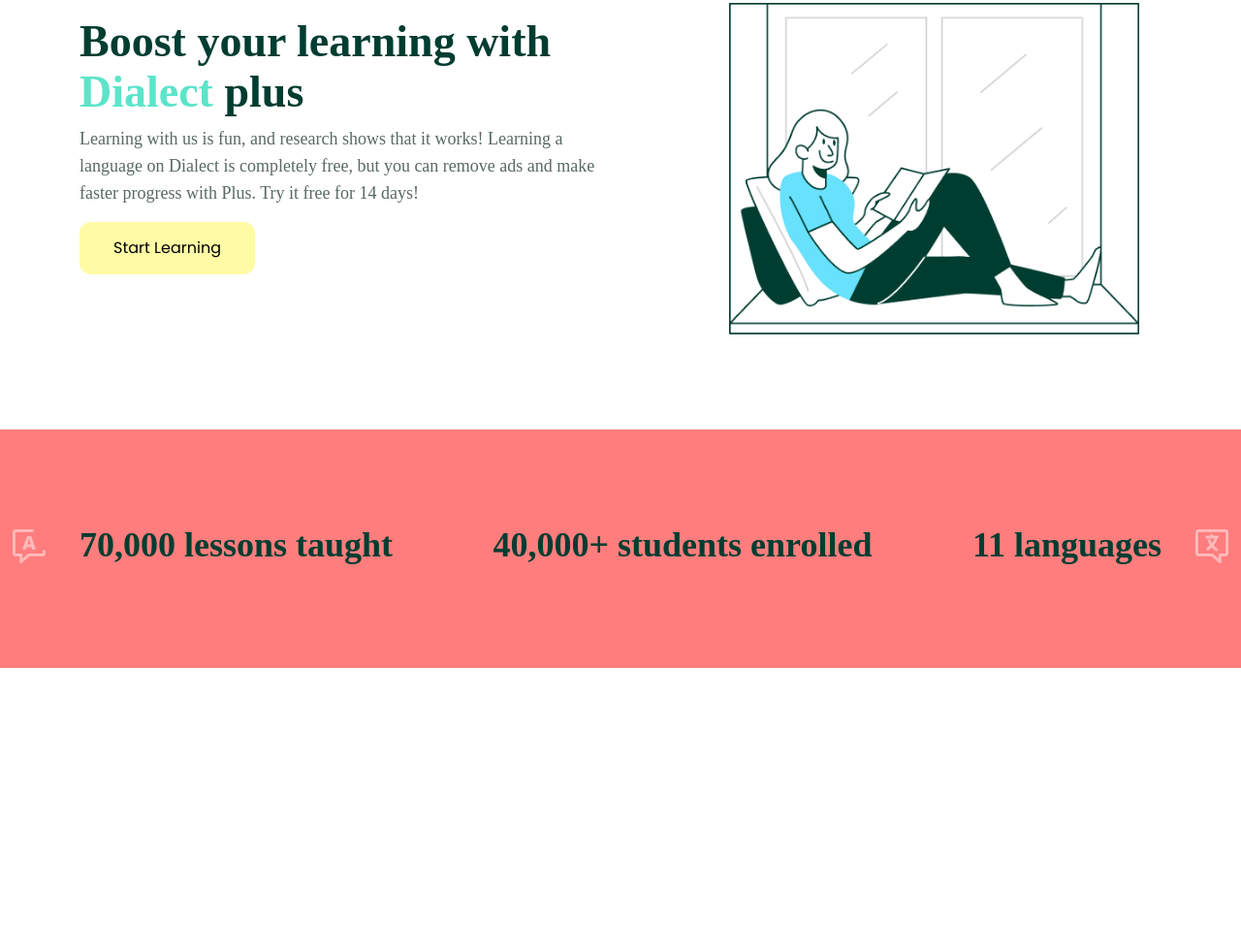
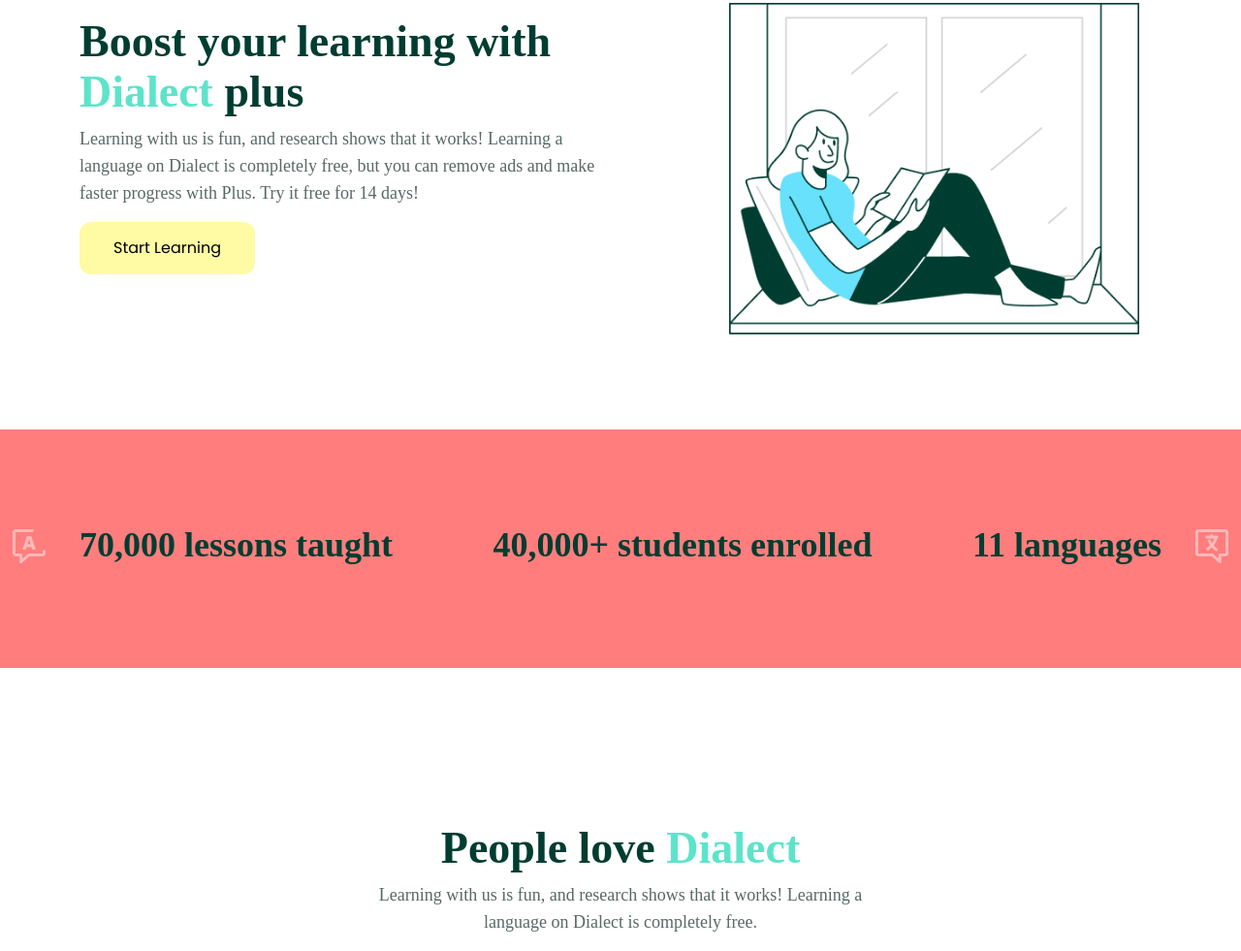
Before and after one commit to Shiham123/Learning-website, a website: page index.html in a window 1280 px wide. Shown: the part 2555-3536 px from the top of the page at 97% size. Before the commit the page ends 3404 px from the top, so only its background shows below. Drawn offline with nearby package versions, Linux system fonts and the light colour scheme; files whose address does not match are found by name.

Commit message:
another section

```diff
--- a/index.html
+++ b/index.html
@@ -251,6 +251,29 @@
       </div>
     </section>
 
+    <!-- ----------------------------------------------------- -->
+    <!-- ----------------------------------------------------- -->
+    <!-- ----------------------------------------------------- -->
+
+    <section class="section-six">
+      <div class="container">
+        <div class="row">
+          <div class="col-sm-12 col-md-12 col-lg-12">
+            <h2>People love <span>Dialect</span></h2>
+            <p>
+              Learning with us is fun, and research shows that it works!
+              Learning a <br />
+              language on Dialect is completely free.
+            </p>
+          </div>
+        </div>
+      </div>
+    </section>
+
+    <!-- ----------------------------------------------------- -->
+    <!-- ----------------------------------------------------- -->
+    <!-- ----------------------------------------------------- -->
+
     <!-- ############################################################ -->
 
     <script src="https://cdn.jsdelivr.net/npm/bootstrap@5.2.2/dist/js/bootstrap.bundle.min.js"></script>
--- a/scss/style.scss
+++ b/scss/style.scss
@@ -404,3 +404,32 @@
     }
   }
 }
+
+// --------------------------
+
+.section-six {
+  h2 {
+    font-family: 'Neue Montreal';
+    font-style: normal;
+    font-weight: 700;
+    font-size: 46px;
+    line-height: 52px;
+    color: #003d31;
+    text-align: center;
+
+    span {
+      color: #5ce4ca;
+    }
+  }
+
+  p {
+    font-family: 'Neue Montreal';
+    font-style: normal;
+    font-weight: 400;
+    font-size: 18px;
+    line-height: 28px;
+    text-align: center;
+    color: #596966;
+    text-align: center;
+  }
+}
```
Also changed, not shown: assets/css/style.css, 1 other file.
